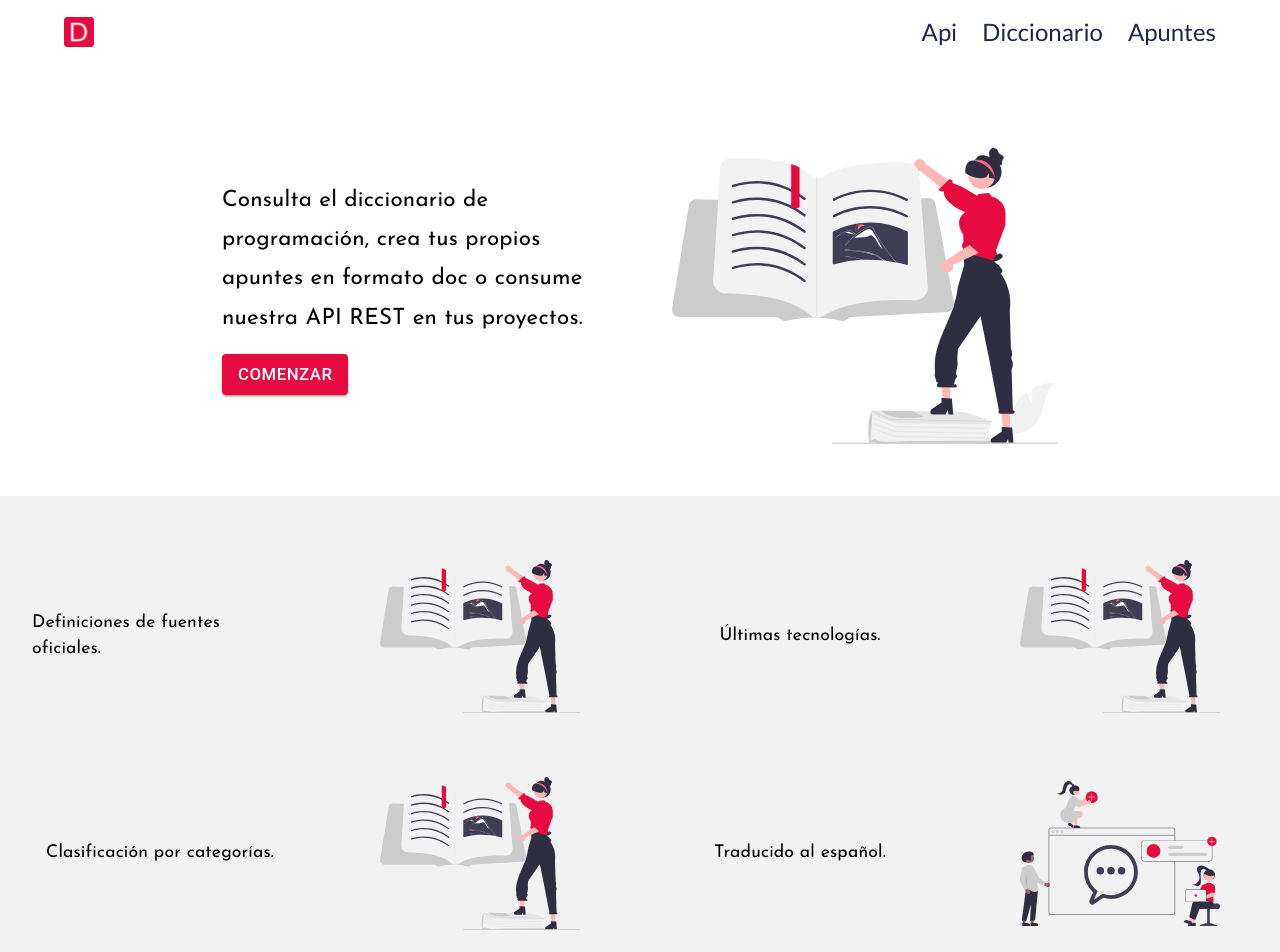
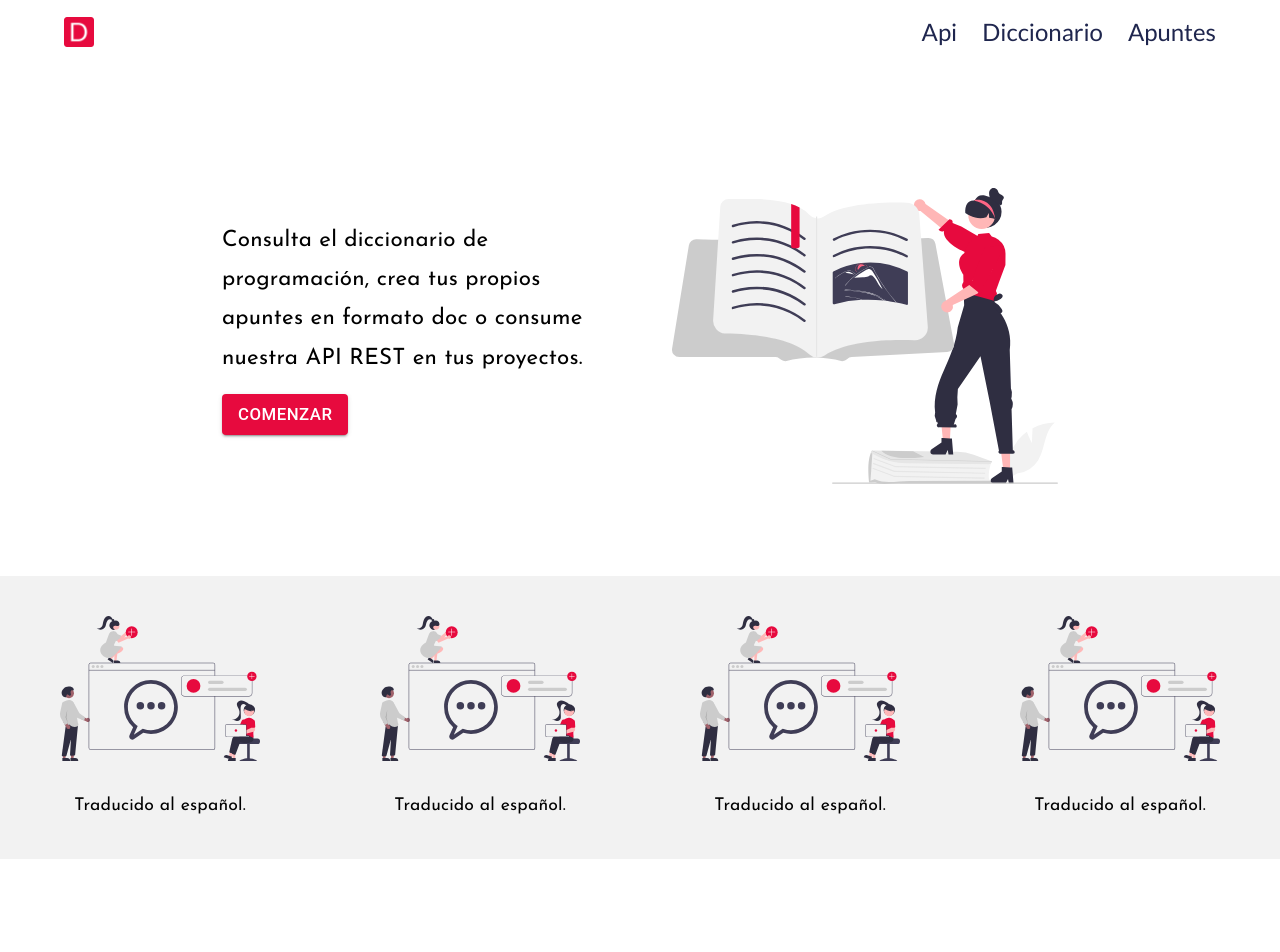
Before and after one commit to diego-rg/react-diccionario-programacion, a React (Create React App) app: page / in a window 1280 px wide. Shown: the top 952 px of the page. Built offline with nearby package versions, Linux system fonts and the light colour scheme; no server answers.

Commit message:
home vheight

```diff
--- a/src/components/AppAbout.js
+++ b/src/components/AppAbout.js
@@ -7,7 +7,7 @@ const AppAbout = () => {
     <Box
       component="section"
       sx={{
-        paddingY: 4,
+        paddingY: 1,
         background: "#f2f2f2",
         width: "100%",
         display: "flex",
@@ -25,26 +25,89 @@ const AppAbout = () => {
             padding: 4,
             display: "flex",
             flexDirection: "column",
+            justifyContent: "center",
             alignItems: "center",
-            justifyContent: "center",
           }}
         >
           <Box
+            component="img"
+            src="/languaje.svg"
+            width="100%"
+            maxWidth="200px"
+            alt="Imagen de tres personas trabajado."
+          ></Box>
+          <Typography
+            variant="body1"
+            component="p"
             sx={{
-              maxWidth: "500px",
-              textAlign: { xs: "center", sm: "center", md: "start" },
+              textAlign: "center",
+              paddingTop: 4,
             }}
           >
-            <Typography
-              variant="body1"
-              component="p"
-              sx={{
-                textAlign: { xs: "center", sm: "center", md: "start" },
-              }}
-            >
-              Definiciones de fuentes oficiales.
-            </Typography>
-          </Box>
+            Traducido al español.
+          </Typography>
+        </Grid>
+        <Grid
+          item
+          xs={12}
+          sm={12}
+          md={3}
+          sx={{
+            padding: 4,
+            display: "flex",
+            flexDirection: "column",
+            justifyContent: "center",
+            alignItems: "center",
+          }}
+        >
+          <Box
+            component="img"
+            src="/languaje.svg"
+            width="100%"
+            maxWidth="200px"
+            alt="Imagen de tres personas trabajado."
+          ></Box>
+          <Typography
+            variant="body1"
+            component="p"
+            sx={{
+              textAlign: "center",
+              paddingTop: 4,
+            }}
+          >
+            Traducido al español.
+          </Typography>
+        </Grid>
+        <Grid
+          item
+          xs={12}
+          sm={12}
+          md={3}
+          sx={{
+            padding: 4,
+            display: "flex",
+            flexDirection: "column",
+            justifyContent: "center",
+            alignItems: "center",
+          }}
+        >
+          <Box
+            component="img"
+            src="/languaje.svg"
+            width="100%"
+            maxWidth="200px"
+            alt="Imagen de tres personas trabajado."
+          ></Box>
+          <Typography
+            variant="body1"
+            component="p"
+            sx={{
+              textAlign: "center",
+              paddingTop: 4,
+            }}
+          >
+            Traducido al español.
+          </Typography>
         </Grid>
 
         <Grid
@@ -55,157 +118,9 @@ const AppAbout = () => {
           sx={{
             padding: 4,
             display: "flex",
+            flexDirection: "column",
             justifyContent: "center",
-          }}
-        >
-          <Box
-            component="img"
-            src="/book.svg"
-            width="100%"
-            maxWidth="200px"
-            alt="Imagen de una mujer con un libro"
-          ></Box>
-        </Grid>
-        <Grid
-          item
-          xs={12}
-          sm={12}
-          md={3}
-          sx={{
-            padding: 4,
-            display: "flex",
-            flexDirection: "column",
             alignItems: "center",
-            justifyContent: "center",
-          }}
-        >
-          <Box
-            sx={{
-              maxWidth: "500px",
-              textAlign: { xs: "center", sm: "center", md: "start" },
-            }}
-          >
-            <Typography
-              variant="body1"
-              component="p"
-              sx={{
-                textAlign: { xs: "center", sm: "center", md: "start" },
-              }}
-            >
-              Últimas tecnologías.
-            </Typography>
-          </Box>
-        </Grid>
-
-        <Grid
-          item
-          xs={12}
-          sm={12}
-          md={3}
-          sx={{
-            padding: 4,
-            display: "flex",
-            justifyContent: "center",
-          }}
-        >
-          <Box
-            component="img"
-            src="/book.svg"
-            width="100%"
-            maxWidth="200px"
-            alt="Imagen de una mujer con un libro"
-          ></Box>
-        </Grid>
-        <Grid
-          item
-          xs={12}
-          sm={12}
-          md={3}
-          sx={{
-            padding: 4,
-            display: "flex",
-            flexDirection: "column",
-            alignItems: "center",
-            justifyContent: "center",
-          }}
-        >
-          <Box
-            sx={{
-              maxWidth: "500px",
-              textAlign: { xs: "center", sm: "center", md: "start" },
-            }}
-          >
-            <Typography
-              variant="body1"
-              component="p"
-              sx={{
-                textAlign: { xs: "center", sm: "center", md: "start" },
-              }}
-            >
-              Clasificación por categorías.
-            </Typography>
-          </Box>
-        </Grid>
-
-        <Grid
-          item
-          xs={12}
-          sm={12}
-          md={3}
-          sx={{
-            padding: 4,
-            display: "flex",
-            justifyContent: "center",
-          }}
-        >
-          <Box
-            component="img"
-            src="/book.svg"
-            width="100%"
-            maxWidth="200px"
-            alt="Imagen de una mujer con un libro"
-          ></Box>
-        </Grid>
-        <Grid
-          item
-          xs={12}
-          sm={12}
-          md={3}
-          sx={{
-            padding: 4,
-            display: "flex",
-            flexDirection: "column",
-            alignItems: "center",
-            justifyContent: "center",
-          }}
-        >
-          <Box
-            sx={{
-              maxWidth: "500px",
-              textAlign: { xs: "center", sm: "center", md: "start" },
-            }}
-          >
-            <Typography
-              variant="body1"
-              component="p"
-              sx={{
-                textAlign: { xs: "center", sm: "center", md: "start" },
-              }}
-            >
-              Traducido al español.
-            </Typography>
-          </Box>
-        </Grid>
-
-        <Grid
-          item
-          xs={12}
-          sm={12}
-          md={3}
-          sx={{
-            padding: 4,
-            display: "flex",
-            justifyContent: "center",
           }}
         >
           <Box
@@ -215,6 +130,16 @@ const AppAbout = () => {
             maxWidth="200px"
             alt="Imagen de tres personas trabajado."
           ></Box>
+          <Typography
+            variant="body1"
+            component="p"
+            sx={{
+              textAlign: "center",
+              paddingTop: 4,
+            }}
+          >
+            Traducido al español.
+          </Typography>
         </Grid>
       </Grid>
     </Box>
--- a/src/components/DidYouKnow.js
+++ b/src/components/DidYouKnow.js
@@ -20,6 +20,7 @@ const DidYouKnow = ({ random }) => {
         flexDirection: "column",
         alignItems: "center",
         justifyContent: "center",
+        marginX: "auto",
       }}
     >
       <Typography variant="h6" component="h6">
--- a/src/components/Intro.js
+++ b/src/components/Intro.js
@@ -18,7 +18,7 @@ const Intro = () => {
         md={6}
         sx={{
           padding: 4,
-          minHeight: "50vh",
+          minHeight: { xs: "50vh", sm: "50vh", md: "60vh" },
           display: "flex",
           flexDirection: "column",
           alignItems: "center",
```
